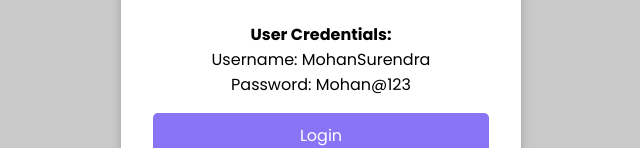
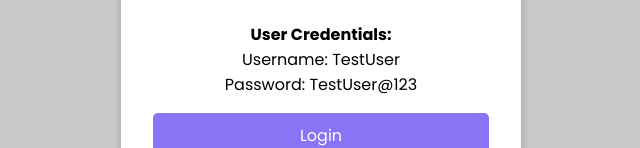
Before and after one commit to sarvan-2187/Pill-Pal, a plain HTML site: page login.html in a window 1280 px wide. Shown: the part 518-666 px from the top of the page, without its empty margins (319-959 px from the left). Drawn offline with nearby package versions, Linux system fonts and the light colour scheme.

Commit message:
Update login.html

```diff
--- a/login.html
+++ b/login.html
@@ -126,8 +126,8 @@
                     <a href="forgot-password.html">Forgot Password?</a><br><br>
                     <p>No Account? <a href="signup.html">Create One</a></p><br>
                     <b>User Credentials:</b>
-                    <P>Username: MohanSurendra</P>
-                    <p>Password: Mohan@123</p>
+                    <P>Username: TestUser</P>
+                    <p>Password: TestUser@123</p>
                 </div>
 
                 <button class="login-btn" onclick="handleLogin()">Login</button>
```
